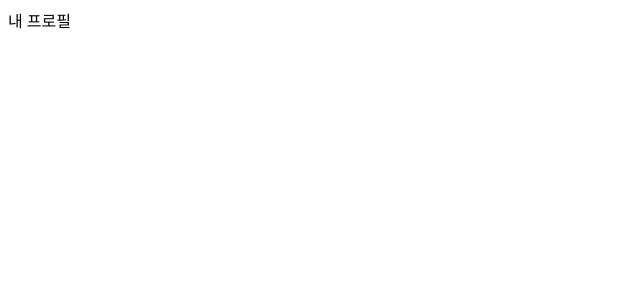
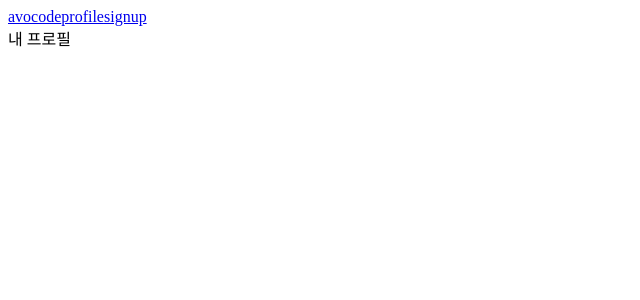
Before and after one commit to laney522/avocode_v2, a Next.js app in the folder prepare/front/: page /profile in a window 1280 px wide. Shown: the top 300 px of the page, without its empty margins (0-640 px from the left). Built offline with nearby package versions, Linux system fonts and the light colour scheme.

Commit message:
22.02.13 .eslintrc commit

```diff
--- a/prepare/front/components/AppLayout.js
+++ b/prepare/front/components/AppLayout.js
@@ -1,10 +1,15 @@
 import React from 'react';
 import PropTypes from 'prop-types';
+import Link from 'next/link';
 
 const AppLayout = ({ children }) => {
   return (
     <div>
-      <div>공통메뉴</div>
+      <div>
+        <Link href="/"><a>avocode</a></Link>
+        <Link href="/profile"><a>profile</a></Link>
+        <Link href="/signup"><a>signup</a></Link>
+      </div>
       {children}
     </div>
   );
--- a/prepare/front/package.json
+++ b/prepare/front/package.json
@@ -14,5 +14,10 @@
     "prop-types": "^15.8.1",
     "react": "^17.0.2",
     "react-dom": "^17.0.2"
+  },
+  "devDependencies": {
+    "eslint": "^8.9.0",
+    "eslint-plugin-react": "^7.28.0",
+    "eslint-plugin-react-hooks": "^4.3.0"
   }
 }
--- a/prepare/front/pages/profile.js
+++ b/prepare/front/pages/profile.js
@@ -1,8 +1,9 @@
 import React from 'react';
+import AppLayout from '../components/AppLayout';
 
 const Profile = () => {
   return (
-    <div>내 프로필</div>
+    <AppLayout>내 프로필</AppLayout>
   );
 }
 
--- a/prepare/front/pages/signup.js
+++ b/prepare/front/pages/signup.js
@@ -1,8 +1,9 @@
 import React from 'react';
+import AppLayout from '../components/AppLayout';
 
 const Signup = () => {
   return (
-    <div>회원가입 페이지</div>
+    <AppLayout>회원가입 페이지</AppLayout>
   );
 }
 
```
Also changed, not shown: 2 other files (tests, documents, lock files or other folders).
